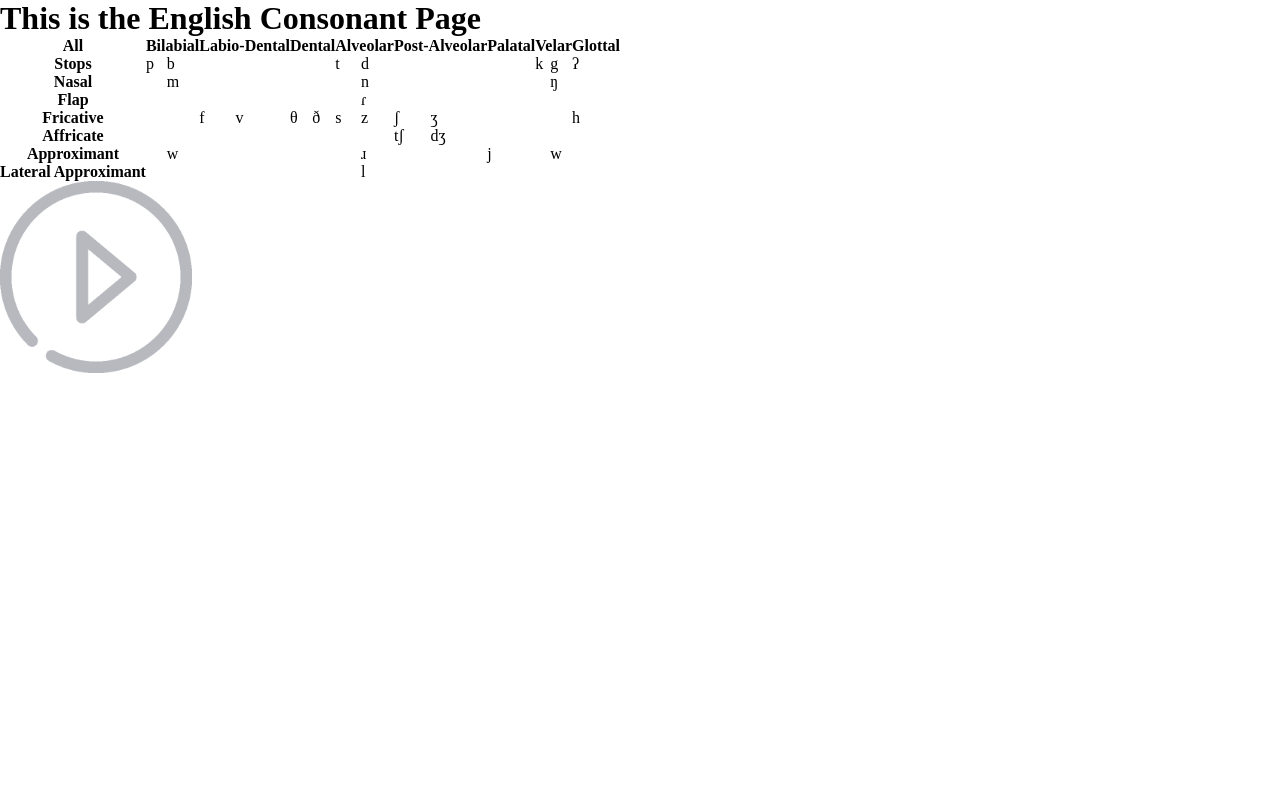
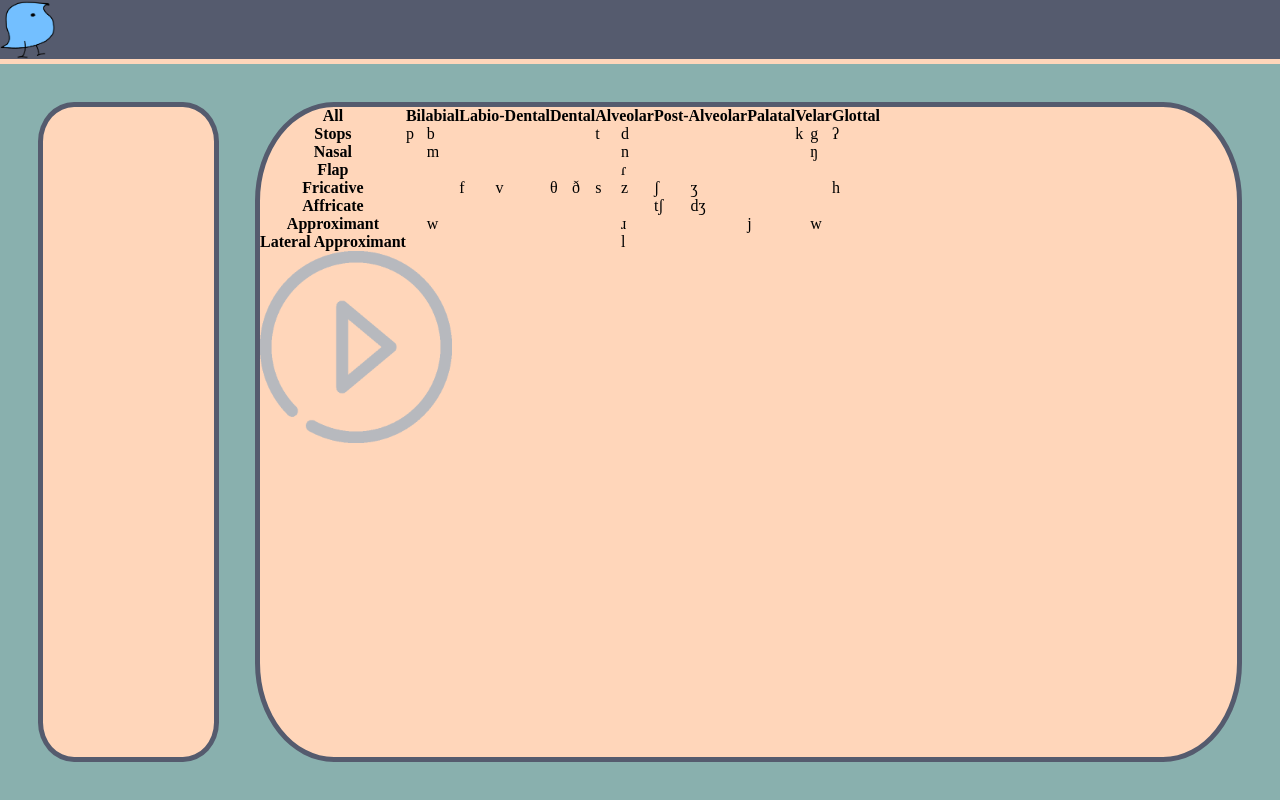
Before and after one commit to Lim-Stanley/fighting-phonetics, a React (Create React App) app: page /english-consonants in a window 1280 px wide. Built offline with nearby package versions, Linux system fonts and the light colour scheme.

Commit message:
Consonant Page Layout Added

```diff
--- /dev/null
+++ b/src/components/TopBar.js
@@ -0,0 +1,13 @@
+import { Link } from "react-router-dom";
+import wug from '../images/wug.png'
+
+const TopBar = () => {
+    return(
+        <div className='top-bar'>
+            <Link to="/">
+                <img draggable={false} className='wug' src={wug} alt='Wug' />
+            </Link>
+        </div>
+    )
+}
+export default TopBar
--- a/src/index.css
+++ b/src/index.css
@@ -6,6 +6,49 @@
 
 th{
   user-select: none;
+}
+
+.container{
+  width: 100vw;
+  height: 100vh;
+  background-color: #89b0aeff;
+}
+
+.top-bar{
+  width:100%;
+  height:8%;
+  background-color: #555b6eff;
+  border-bottom: thick solid #ffd6ba;;
+}
+
+.wug{
+  height: 100%;
+  width: auto;
+}
+
+.display-body{
+  display: flex;
+  height: 92%;
+  width: 100%;
+  align-items: row;
+  padding: 3%;
+}
+
+.to-work-on{
+  background-color: #ffd6ba;
+  width:15%;
+  height:100%;
+  border: thick solid #555b6eff;
+  border-radius: 20% / 6%;
+}
+
+.ipa-table{
+  background-color: #ffd6ba;
+  width: 82%;
+  height: 100%;
+  border: thick solid #555b6eff;
+  border-radius: 8% / 15%;
+  margin-left: 3%;
 }
 
 .cons-table{
--- a/src/pages/EngCons.js
+++ b/src/pages/EngCons.js
@@ -1,6 +1,7 @@
 import {useState} from 'react'
 import Table from "../components/Table";
 import Feedback from "../components/Feedback"
+import TopBar from '../components/TopBar';
 import PlayButton from '../images/play_button.png'
 import GrayedButton from '../images/grayed_button.png'
 import {sound} from '../commons/Sounds'
@@ -112,19 +113,23 @@ const EngCons = () => {
     console.log(weights)
 
   return (
-    <>
-      <h1>This is the English Consonant Page</h1>
+    <div className='container'>
+      <TopBar />
       {showFeedback ? <Feedback setShowFeedback={setShowFeedback} prev={prev} guess={guess}
       updateWeights={updateWeights}/> :
-      <>
-      <Table toggle={toggle} setAll={selectAll} setRows={setRows}
-      handleClick = {clickProcess} headings={headings} headers={headers} rows={rows}
-      inSelected={inSelected}/>
-      <img draggable={false} className = 'play-button' src={selected ? PlayButton : GrayedButton}
-      alt="Play Button" onClick={playSound} />
-      </>
+      <div className='display-body'>
+        <div className='to-work-on'>
+        </div>
+        <div className='ipa-table'>
+          <Table toggle={toggle} setAll={selectAll} setRows={setRows}
+          handleClick = {clickProcess} headings={headings} headers={headers} rows={rows}
+          inSelected={inSelected}/>
+          <img draggable={false} className = 'play-button' src={selected ? PlayButton : GrayedButton}
+          alt="Play Button" onClick={playSound} />
+        </div>
+      </div>
       }
-    </>
+    </div>
   );
 };
 
```
Also changed, not shown: src/images/wug.png (added), todo.txt.
